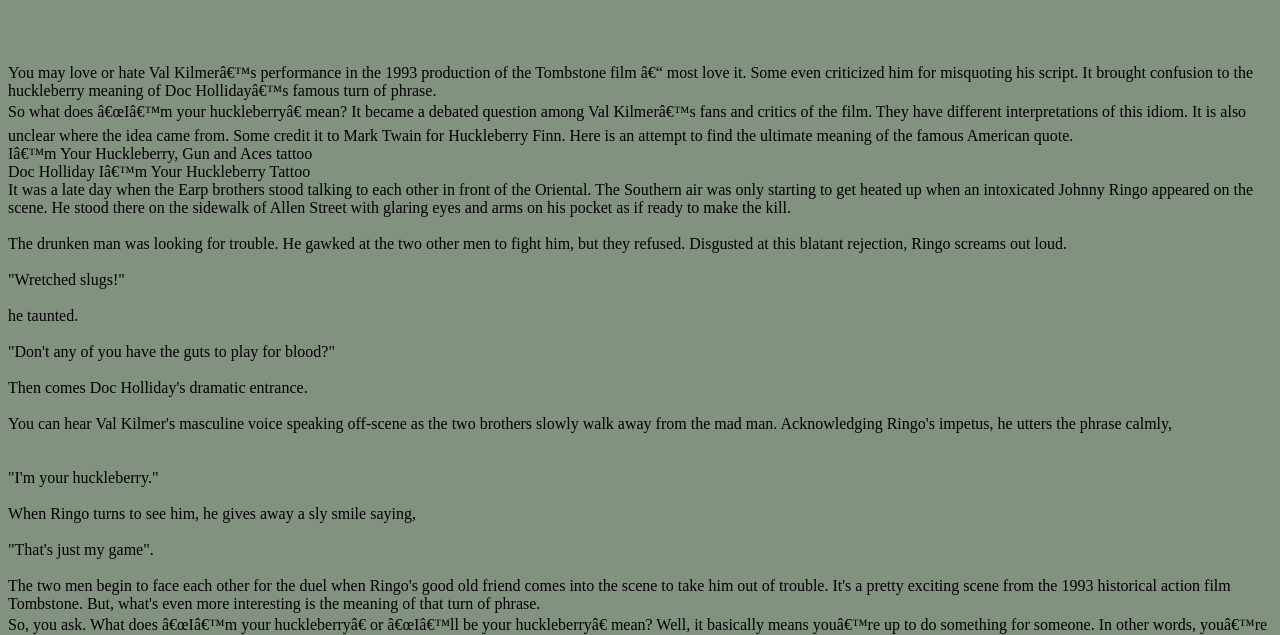
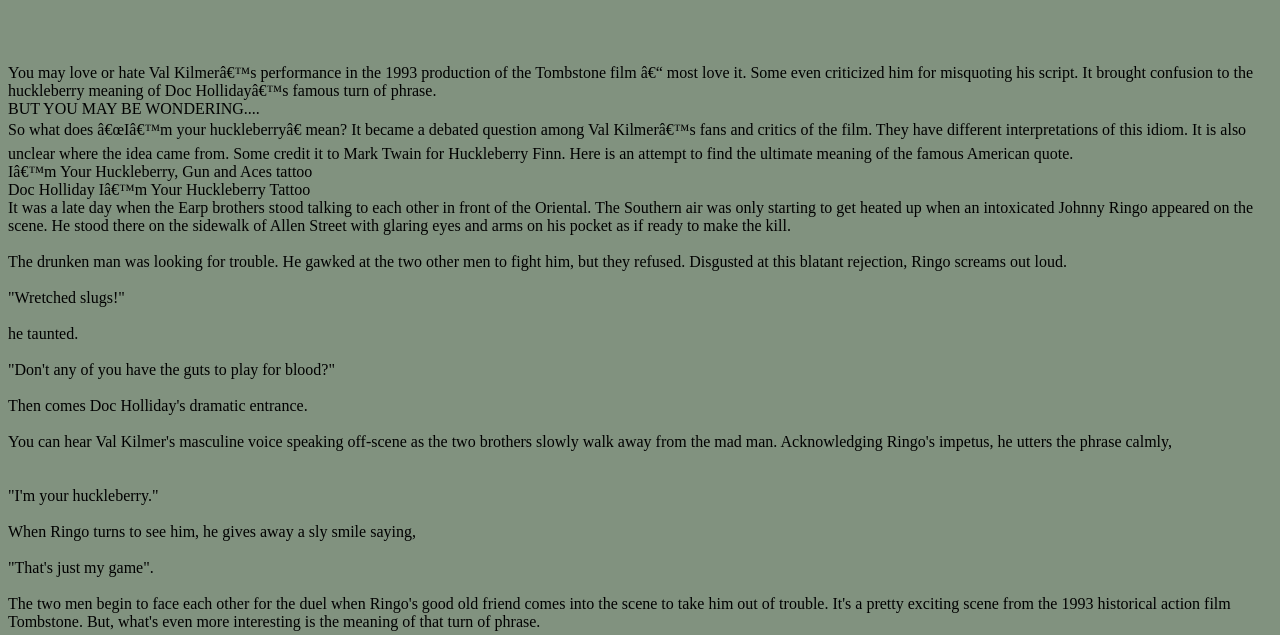
Before and after one commit to bwillenbring/huckleberry, a website: page subpages/history.html in a window 1280 px wide. Shown: the part 165-800 px from the top of the page. Drawn offline with Linux system fonts and the light colour scheme; files whose address does not match are found by name.

Commit message:
Update history.html

```diff
--- a/subpages/history.html
+++ b/subpages/history.html
@@ -28,6 +28,8 @@
         the Tombstone film – most love it. Some even criticized him for
         misquoting his script. It brought confusion to the huckleberry meaning
         of Doc Holliday’s famous turn of phrase.
+        <br />
+		BUT YOU MAY BE WONDERING....
         <br />
         So what does “I’m your huckleberry” mean? It became a debated question
         among Val Kilmer’s fans and critics of the film. They have different
```
